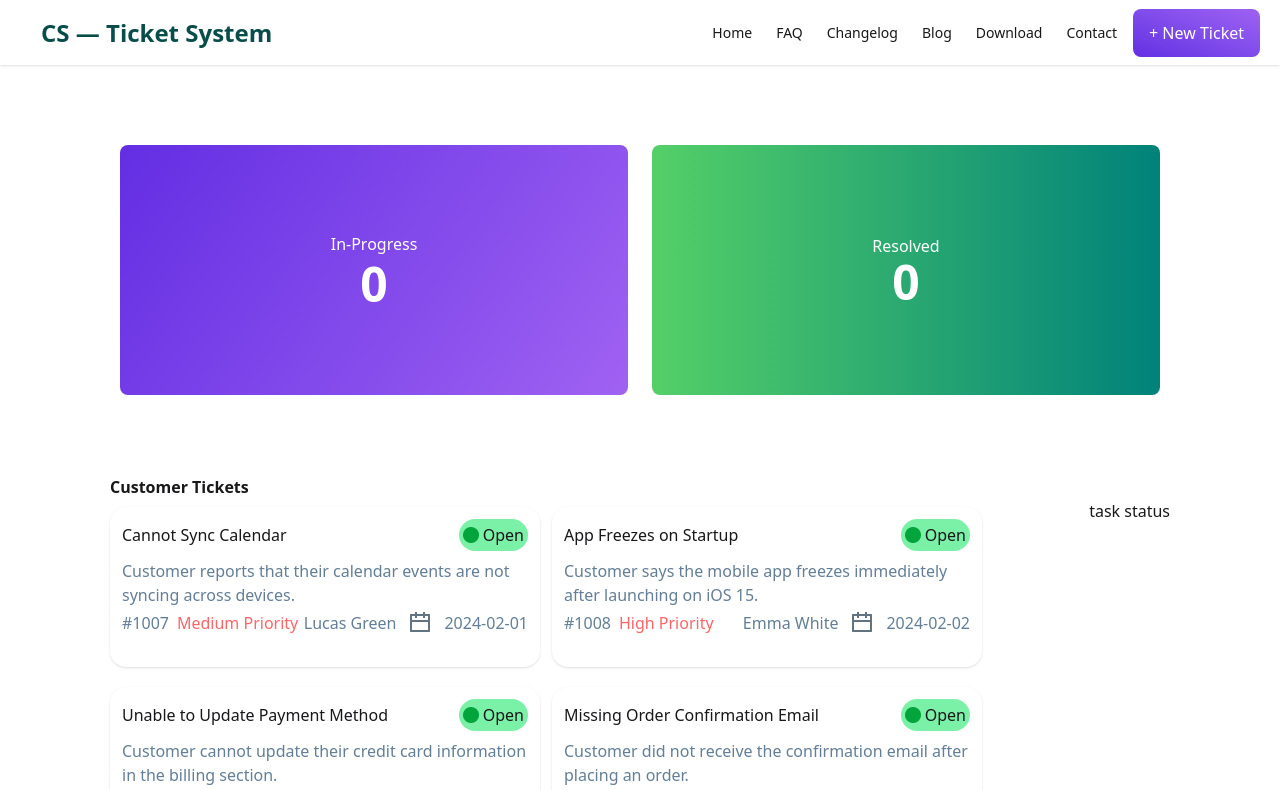
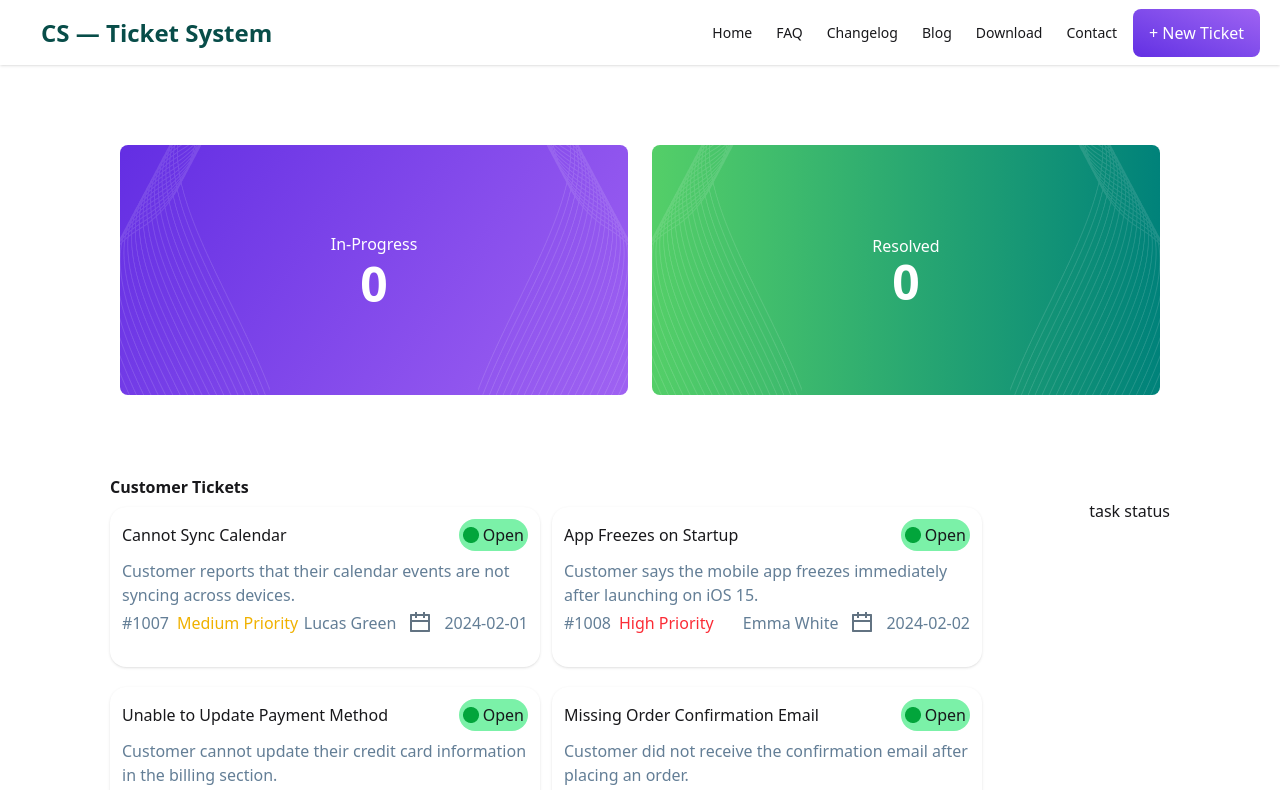
Before and after one commit to emon35410/Assignment-7, a React (Vite) app: page / in a window 1280 px wide. Shown: the top 790 px of the page. Built offline with nearby package versions, Linux system fonts and the light colour scheme.

Commit message:
background Image set

```diff
--- a/src/component/Banner/Banner.jsx
+++ b/src/component/Banner/Banner.jsx
@@ -1,16 +1,16 @@
 import React from 'react';
 import bgImg from '../../assets/vector1.png'
-import bgImg2 from '../../assets/vector2.png'
+import bgImg2 from '../../assets/bgimage2.png'
 
 const Banner = () => {
     return (
         <div className='flex flex-col  md:flex-row justify-center-safe gap-6 mt-20'>
             <div className=' w-full h-[150px]  flex justify-center items-center  md:w-[508px] md:h-[250px] rounded-lg '
                 style={{
-                    backgroundImage: `linear-gradient(125.07deg,#632ee3,#9f62f2), url('${bgImg}')`,
-                    backgroundSize: 'cover',
+                    backgroundImage: `url(${bgImg}), url(${bgImg2}), linear-gradient(125.07deg,#632ee3,#9f62f2)`,
+                    backgroundSize: '150px 100%, 150px 100%, cover',
                     backgroundRepeat: 'no-repeat',
-                    backgroundPosition: 'center'
+                    backgroundPosition: 'left top, right top, center'
                 }}
             >
                 <div className='flex flex-col justify-center items-center gap-1 text-white'>
@@ -19,11 +19,13 @@ const Banner = () => {
                 </div>
             </div>
             <div className=' w-full h-[150px] flex gap-1 justify-center items-center   md:w-[508px] md:h-[250px] rounded-lg '
-             style={{
-                    backgroundImage: `linear-gradient(90.00deg,#54cf68,#00827a), url('${bgImg2}')`,
-                    backgroundSize: 'cover',
+                style={{
+
+                    backgroundImage: `url(${bgImg}), url(${bgImg2}), linear-gradient(90.00deg,#54cf68,#00827a)`,
+                    backgroundSize: '150px 100%, 150px 100%, cover',
                     backgroundRepeat: 'no-repeat',
-                    backgroundPosition: 'center'
+                    backgroundPosition: 'left top, right top, center'
+
                 }}
             >
                 <div className='flex flex-col justify-center items-center text-white'>
--- /dev/null
+++ b/src/component/CustomerCard/CustomerCard.jsx
@@ -0,0 +1,35 @@
+import React from 'react';
+import greenCircleImg from '../../assets/circle-green.png'
+import yellowCircleImg from '../../assets/circle-yellow.png'
+import calenderImg from '../../assets/calendar-line.png'
+
+const CustomerCard = ({ticket}) => {
+    return (
+        <div className='mt-2 p-3 md:w-[430px] md:h-[160px]  bg-white shadow-sm rounded-2xl'>
+                        <div className='flex justify-between items-center mb-2 roun'>
+                            <h1 className='font-medium'>{ticket.title}</h1>
+                            <div className={`font-medium flex items-center justify-center p-1 rounded-2xl gap-1 bg-green-300`}>
+
+                                <img src={greenCircleImg} alt="" />
+                                <span>Open</span>
+                            </div>
+                        </div>
+                        <p className='mb-1 text-[#637E96]'>{ticket.description}</p>
+                        <div className='flex justify-between items-center'>
+                            <div className='flex justify-center gap-2 items-center'>
+                                <h1 className='text-[#637E96]'>#{ticket.id}</h1>
+                                <h1 className={`font-medium ${ticket.priority==="High Priority"?"text-red-500":ticket.priority==="Low Priority"?"text-green-500":"text-yellow-500"}`}>{ticket.priority}</h1>
+                            </div>
+                            <div className='text-[#637E96] flex justify-center gap-3 items-center'>
+                                <h1 >{ticket.customer}</h1>
+                                <div className='flex justify-center gap-3 items-center'>
+                                    <img src={calenderImg} alt="" />
+                                    <h1>{ticket.createdAt}</h1>
+                                </div>
+                            </div>
+                        </div>
+                    </div>
+    );
+};
+
+export default CustomerCard;
--- a/src/component/CustomerTicket/CustomerTicket.jsx
+++ b/src/component/CustomerTicket/CustomerTicket.jsx
@@ -1,7 +1,6 @@
 import React, { use } from 'react';
-import greenCircleImg from '../../assets/circle-green.png'
-import yellowCircleImg from '../../assets/circle-yellow.png'
-import calenderImg from '../../assets/calendar-line.png'
+
+import CustomerCard from '../CustomerCard/CustomerCard';
 
 const CustomerTicket = ({ tickectPromise }) => {
     const Ticket = use(tickectPromise)
@@ -13,31 +12,7 @@ const CustomerTicket = ({ tickectPromise }) => {
 
                 <div className='grid grid-cols-1 md:grid-cols-2 gap-3 items-center'>
                     {
-                        Ticket.map(ticket =>
-                        <div className='mt-2 p-3 md:w-[430px] md:h-[160px]  bg-white shadow-sm rounded-2xl'>
-                        <div className='flex justify-between items-center mb-2 roun'>
-                            <h1 className='font-medium'>{ticket.title}</h1>
-                            <div className='font-medium flex items-center justify-center p-1 rounded-2xl gap-1 bg-green-300'>
-
-                                <img src={greenCircleImg} alt="" />
-                                <span>Open</span>
-                            </div>
-                        </div>
-                        <p className='mb-1 text-[#637E96]'>{ticket.description}</p>
-                        <div className='flex justify-between items-center'>
-                            <div className='flex justify-center gap-2 items-center'>
-                                <h1 className='text-[#637E96]'>#{ticket.id}</h1>
-                                <h1 className='font-medium text-red-400'>{ticket.priority}</h1>
-                            </div>
-                            <div className='text-[#637E96] flex justify-center gap-3 items-center'>
-                                <h1 >{ticket.customer}</h1>
-                                <div className='flex justify-center gap-3 items-center'>
-                                    <img src={calenderImg} alt="" />
-                                    <h1>{ticket.createdAt}</h1>
-                                </div>
-                            </div>
-                        </div>
-                    </div>)
+                        Ticket.map(ticket =><CustomerCard ticket={ticket}></CustomerCard>)
                     }
 
 
```
Also changed, not shown: src/assets/bgimage2.png (added).
